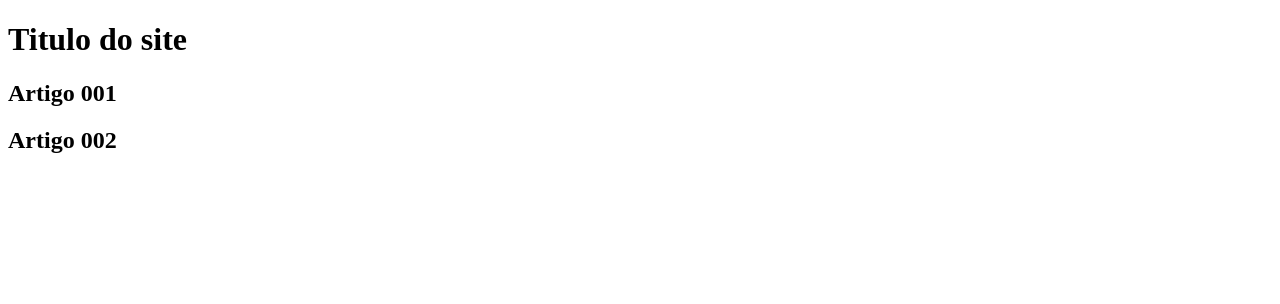
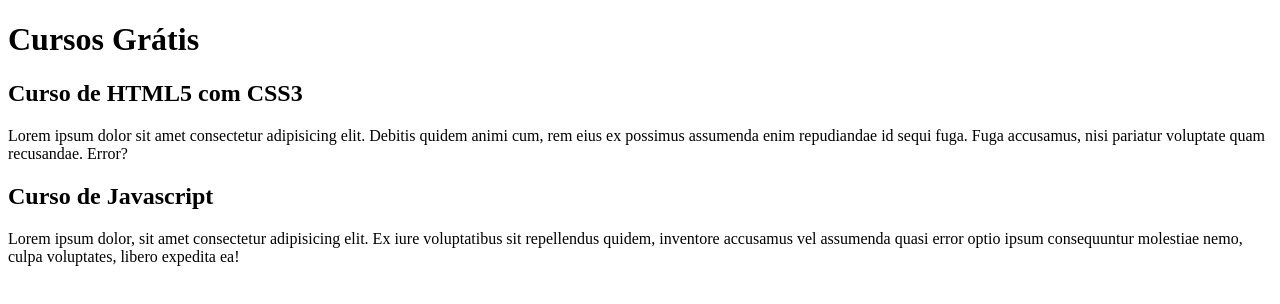
Before and after one commit to Pedro-hsSilva/testes-merge-branch, a plain HTML site: page index.html in a window 1280 px wide. Drawn offline with Linux system fonts and the light colour scheme.

Commit message:
mudei o conteudo

```diff
--- a/index.html
+++ b/index.html
@@ -8,13 +8,15 @@
 <body>
     <main>
         <header>
-            <h1>Titulo do site</h1>
+            <h1>Cursos Grátis</h1>
         </header>
         <article>
-            <h2>Artigo 001</h2>
+            <h2>Curso de HTML5 com CSS3</h2>
+            <P>Lorem ipsum dolor sit amet consectetur adipisicing elit. Debitis quidem animi cum, rem eius ex possimus assumenda enim repudiandae id sequi fuga. Fuga accusamus, nisi pariatur voluptate quam recusandae. Error?</P>
         </article>
         <article>
-            <h2>Artigo 002</h2>
+            <h2>Curso de Javascript</h2>
+            <p>Lorem ipsum dolor, sit amet consectetur adipisicing elit. Ex iure voluptatibus sit repellendus quidem, inventore accusamus vel assumenda quasi error optio ipsum consequuntur molestiae nemo, culpa voluptates, libero expedita ea!</p>
         </article>
 
     </main>
```
